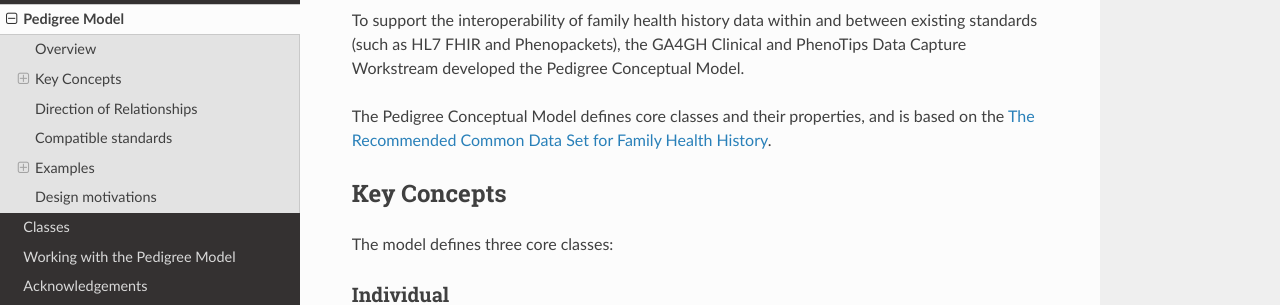
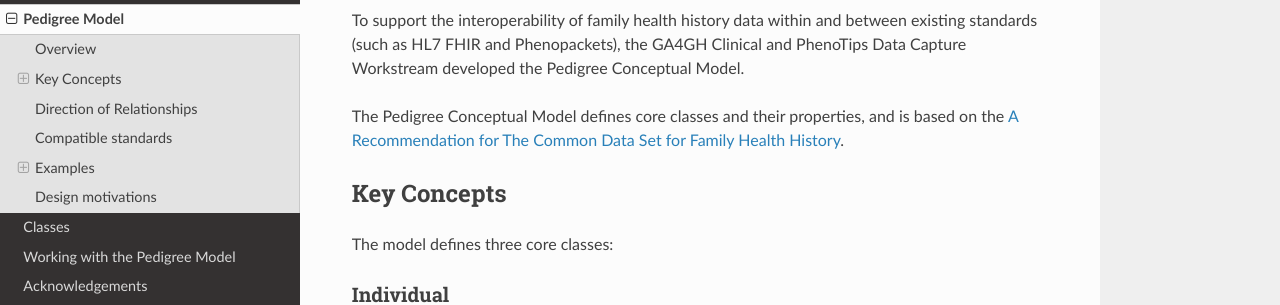
Before and after one commit to ga4gh/pedigree, a Sphinx documentation site: the page built from docs/source/pedigree-model.rst, in a window 1280 px wide and 900 px high. Shown: the part 207-512 px from the top of the window. Built offline with Sphinx 7.4.7 and the Read the Docs theme 2.0.0, drawn with Linux system fonts in a browser that asks for light colours.

Commit message:
Update common dataset document title

```diff
--- a/docs/source/pedigree-model.rst
+++ b/docs/source/pedigree-model.rst
@@ -10,7 +10,7 @@
 
 To support the interoperability of family health history data within and between existing standards (such as HL7 FHIR and Phenopackets), the GA4GH Clinical and PhenoTips Data Capture Workstream developed the Pedigree Conceptual Model.
 
-The Pedigree Conceptual Model defines core classes and their properties, and is based on the `The Recommended Common Data Set for Family Health History <https://docs.google.com/document/d/1GQRd5jeZeB5qhHclLZxDe6kPD173bXWGYlTsmCbTeuI/edit>`_.
+The Pedigree Conceptual Model defines core classes and their properties, and is based on the `A Recommendation for The Common Data Set for Family Health History <https://docs.google.com/document/d/1GQRd5jeZeB5qhHclLZxDe6kPD173bXWGYlTsmCbTeuI/edit>`_.
 
 
 
```
